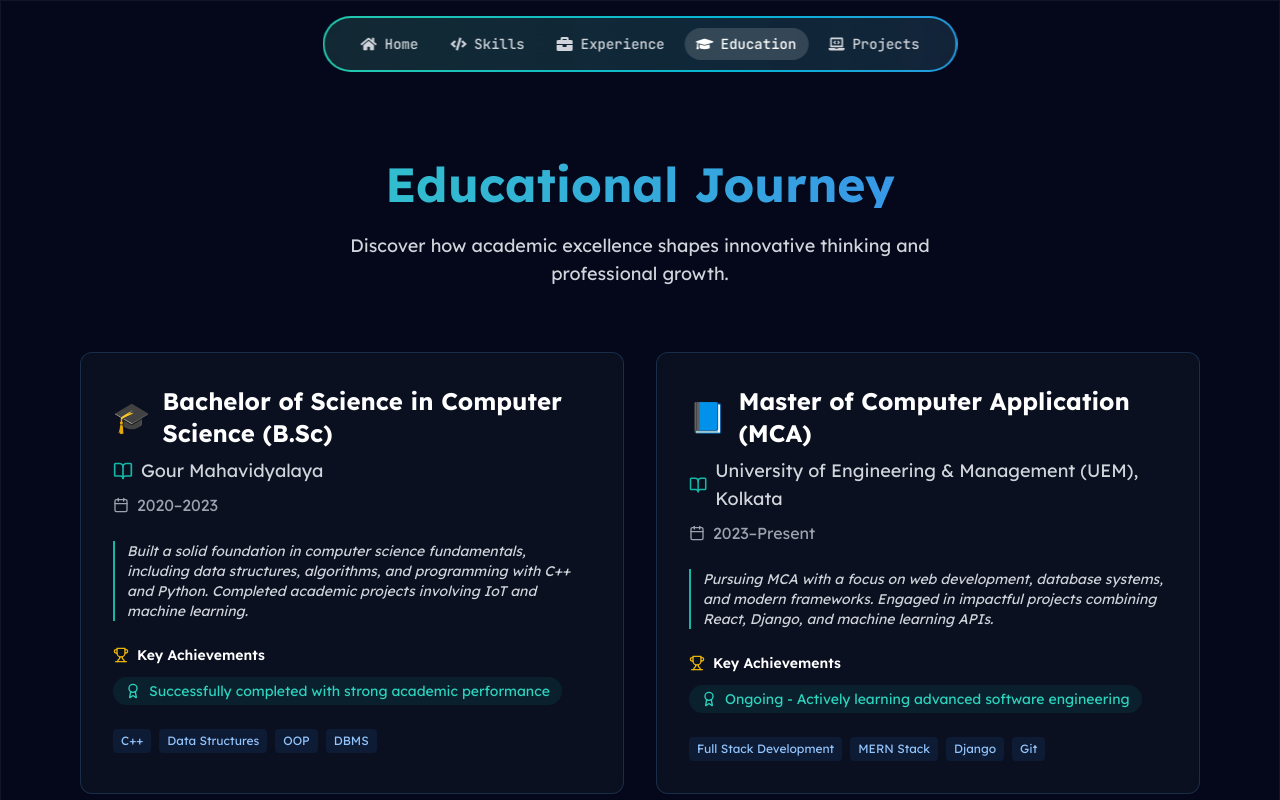
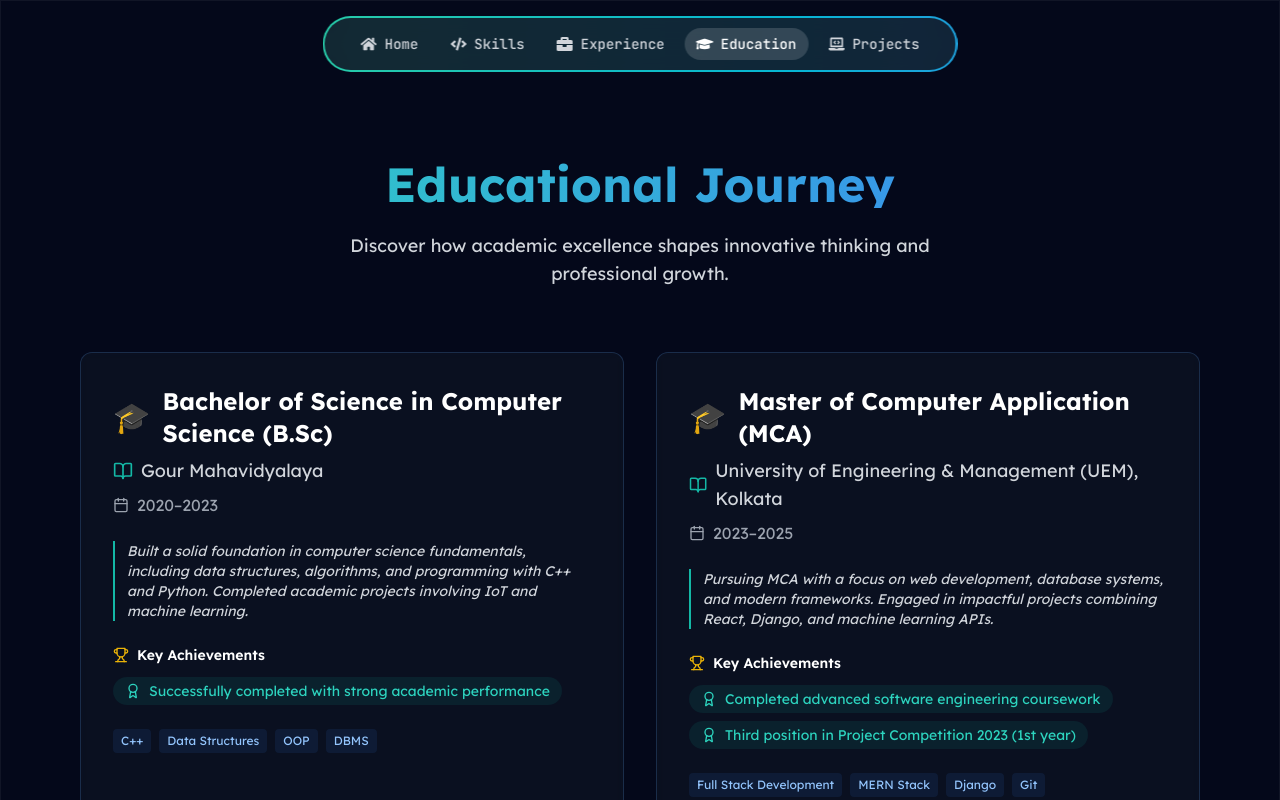
Before and after one commit to rohitneogi-a/my_portfolio, a React (Vite) app: page /education in a window 1280 px wide. Shown: the top 800 px of the page. Built offline with nearby package versions, Linux system fonts and the light colour scheme.

Commit message:
feat: update education and experience sections with new roles, achievements, and improved descriptions

```diff
--- a/src/pages/Education/Education.jsx
+++ b/src/pages/Education/Education.jsx
@@ -24,16 +24,20 @@ const educationData = [
     description:
       "Built a solid foundation in computer science fundamentals, including data structures, algorithms, and programming with C++ and Python. Completed academic projects involving IoT and machine learning.",
   },
-  {
-    degree: "Master of Computer Application (MCA)",
-    school: "University of Engineering & Management (UEM), Kolkata",
-    mascot: "📘",
-    year: "2023–Present",
-    achievements: ["Ongoing - Actively learning advanced software engineering"],
-    skills: ["Full Stack Development", "MERN Stack", "Django", "Git"],
-    description:
-      "Pursuing MCA with a focus on web development, database systems, and modern frameworks. Engaged in impactful projects combining React, Django, and machine learning APIs.",
-  },
+{
+  "degree": "Master of Computer Application (MCA)",
+  "school": "University of Engineering & Management (UEM), Kolkata",
+  "mascot": "🎓",
+  "year": "2023–2025",
+  "achievements": [
+    "Completed advanced software engineering coursework",
+    "Third position in Project Competition 2023 (1st year)"
+  ],
+  "skills": ["Full Stack Development", "MERN Stack", "Django", "Git"],
+  "description": "Pursuing MCA with a focus on web development, database systems, and modern frameworks. Engaged in impactful projects combining React, Django, and machine learning APIs."
+}
+
+
 ];
 
 
--- a/src/pages/Experience/Experience.jsx
+++ b/src/pages/Experience/Experience.jsx
@@ -54,14 +54,25 @@ const ExperienceCard = ({
 const ExperienceSection = () => {
   const experiences = [
 
-    {
-      icon: Code2,
-      title: "MERN Stack Developer",
-      company: "IEMA RESEARCH & DEVELOPMENT PVT. LTD.",
-      period: "2024 - Present",
-      description:
-        "Currently working as a Software Development Engineer Intern, focusing on building scalable web applications using the MERN stack. Involved in projects like MarketMind AI and Macro, enhancing my skills in full-stack development.",
-    },
+{
+  icon: Code2,
+  title: "Software Development Engineer L1 (SDE-L1)",
+  company: "IEMA RESEARCH & DEVELOPMENT PVT. LTD.",
+  period: "Sep 2025 - Present",
+  description:
+    "Promoted from Software Development Engineer Intern to SDE-L1. Developing and maintaining scalable full-stack web applications using the MERN stack (MongoDB, Express.js, React.js, Node.js), Git & GitHub for version control, and Linux for deployment and server management. Improved application performance by 20% and optimized code quality by implementing best practices, automated scripts, and efficient workflows.",
+},
+{
+  icon: Code2,
+  title: "Software Development Engineer Intern",
+  company: "IEMA RESEARCH & DEVELOPMENT PVT. LTD.",
+  period: "2024 - Aug 2025",
+  description:
+    "Worked as a full-stack developer intern building web applications with the MERN stack. Gained hands-on experience in Linux, Git & GitHub, and end-to-end development. Contributed to increasing application efficiency by 15% and reducing deployment errors through streamlined workflows.",
+},
+
+
+
   ];
 
   return (
```
